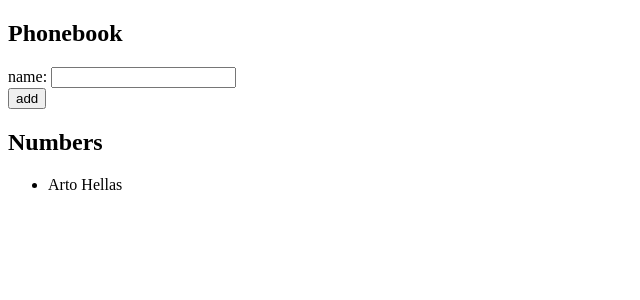
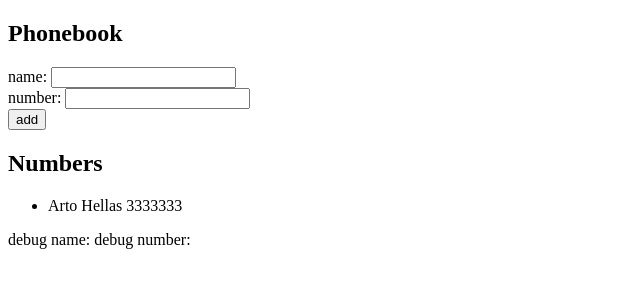
Before and after one commit to A-brxs/FSO, a React (Create React App) app in the folder part2/phonebook/: page / in a window 1280 px wide. Shown: the top 300 px of the page, without its empty margins (0-640 px from the left). Built offline with nearby package versions, Linux system fonts and the light colour scheme.

Commit message:
Exercise 2.8 OK

```diff
--- a/part2/phonebook/src/App.js
+++ b/part2/phonebook/src/App.js
@@ -3,33 +3,52 @@ import React, { useState } from 'react'
 const App = () => {
   console.log('const App loaded')
   const [ persons, setPersons ] = useState([
-    { name: 'Arto Hellas' }
+    { name: 'Arto Hellas', number: '3333333' }
   ])
-  const [ newPerson, setNewPerson ] = useState('')
+  const [ newName, setNewName ] = useState('')
+  const [ newNumber, setNewNumber ] = useState('')
+  //const [ newPerson, setNewPerson ] = useState(
+  //  { name: '', number: '' }
+  //)
 
-  const handePersonChange = (event) => {
-    console.log(event.target.value)
-    setNewPerson(event.target.value)
+  const handleNameChange = (event) => {
+    console.log('handleNameChange',event.target.value)
+    setNewName(event.target.value)
+  }
+  const handleNumberChange = (event) => {
+    console.log('handleNumberChange',event.target.value)
+    setNewNumber(event.target.value)
+  }
+//  const handlePersonChange = (event) => {
+//    console.log('handlePersonChange',event.target.value)
+//    const value = event.target.value;
+//    setNewPerson({
+//      ...newPerson,
+//      [event.target.name]: value
+//    });
+//  }
+
+  const addPerson = () => {
+    console.log('this is persons',persons)
+    const personObject = {
+      name: newName,
+      number: newNumber
+    }
+    console.log('this is personObject',personObject)
+    setPersons(persons.concat(personObject))
+//    setNewPerson({name: '', number: ''})
+    setNewName('')
+    setNewNumber('')
   }
 
-  const addPerson = () => {
-    console.log('this is newPerson:',newPerson)
-    console.log('this is persons',persons)
-    const personObject = {
-      name: newPerson
-    }
-    setPersons(persons.concat(personObject))
-    setNewPerson('')
-  }
-
-  const checkPerson = () => persons.find( who => who.name === newPerson )
+  const checkPerson = () => persons.find( who => who.name === newName.name )
 
   const processPerson = (event) => {
     console.log('This is processPerson event:',event)
     console.log('this is checkP()',checkPerson())
     event.preventDefault()
     checkPerson()
-    ? window.alert(`${newPerson} is already in the database!`)
+    ? window.alert(`${newName} with ${newNumber} is already in the database!`)
     : addPerson()
   }
 
@@ -37,17 +56,17 @@ const App = () => {
     <div>
       <h2>Phonebook</h2>
       <form onSubmit={processPerson}>
-        <div>
-          name: <input   value={newPerson}  onChange={handePersonChange}/>
-        </div>
+        <div> name: <input  name="name" value={newName}  onChange={handleNameChange}/> </div>
+        <div> number: <input  name="number" value={newNumber}  onChange={handleNumberChange}/> </div>
         <div>
           <button type="submit">add</button>
         </div>
       </form>
       <h2>Numbers</h2>
         <ul>
-          {persons.map(person => <li key={person.name}> {person.name} </li>)}
+          {persons.map(person => <li key={person.name}> {person.name}  {person.number} </li>)}
         </ul>
+        <div>debug name: {newName} debug number: {newNumber}</div>
     </div>
   )
 }
```
